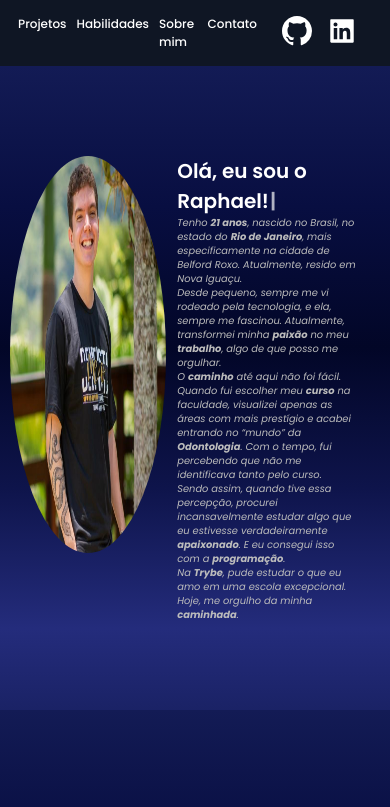
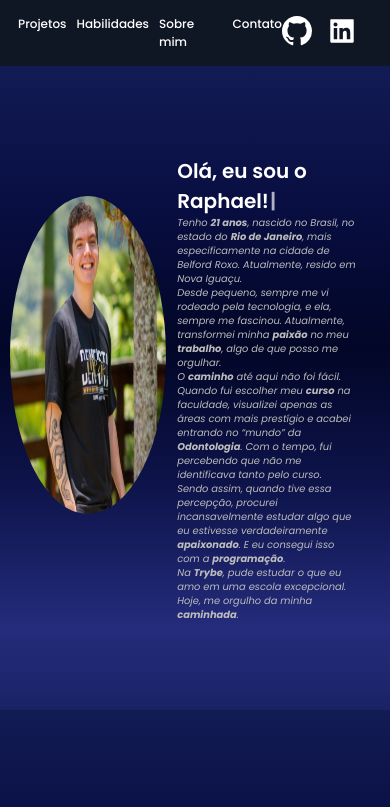
Before and after one commit to raphaelbaere/portfolio, a React app: page / in a window 390 px wide. Shown: the top 807 px of the page. Built offline with nearby package versions, Linux system fonts and the light colour scheme.

Commit message:
nao aguento mais

```diff
--- a/src/styles/Header.css
+++ b/src/styles/Header.css
@@ -73,7 +73,6 @@ nav a:hover {
 
     nav {
         margin-left: -15px;
-        margin-right: 25px;
     }
 
     #logo {
--- a/src/styles/Hero.css
+++ b/src/styles/Hero.css
@@ -55,11 +55,11 @@
 
     #hero img {
         width: 40%;
-        height: 50%;
+        height: 40%;
         border-radius: 50%;
         margin-left: 10px;
         float: left;
-        margin-top: 40px;
+        margin-top: 80px;
     }
 
     #hero h1 {
```
